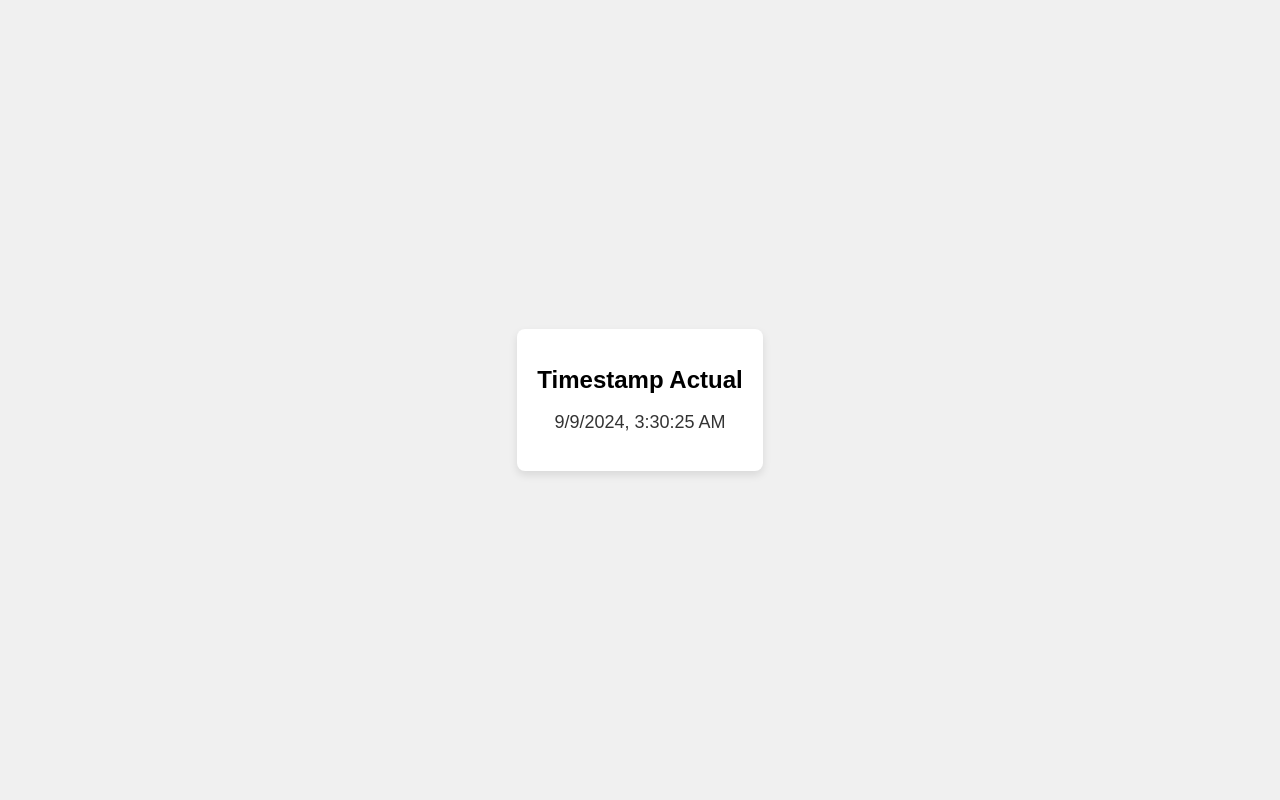
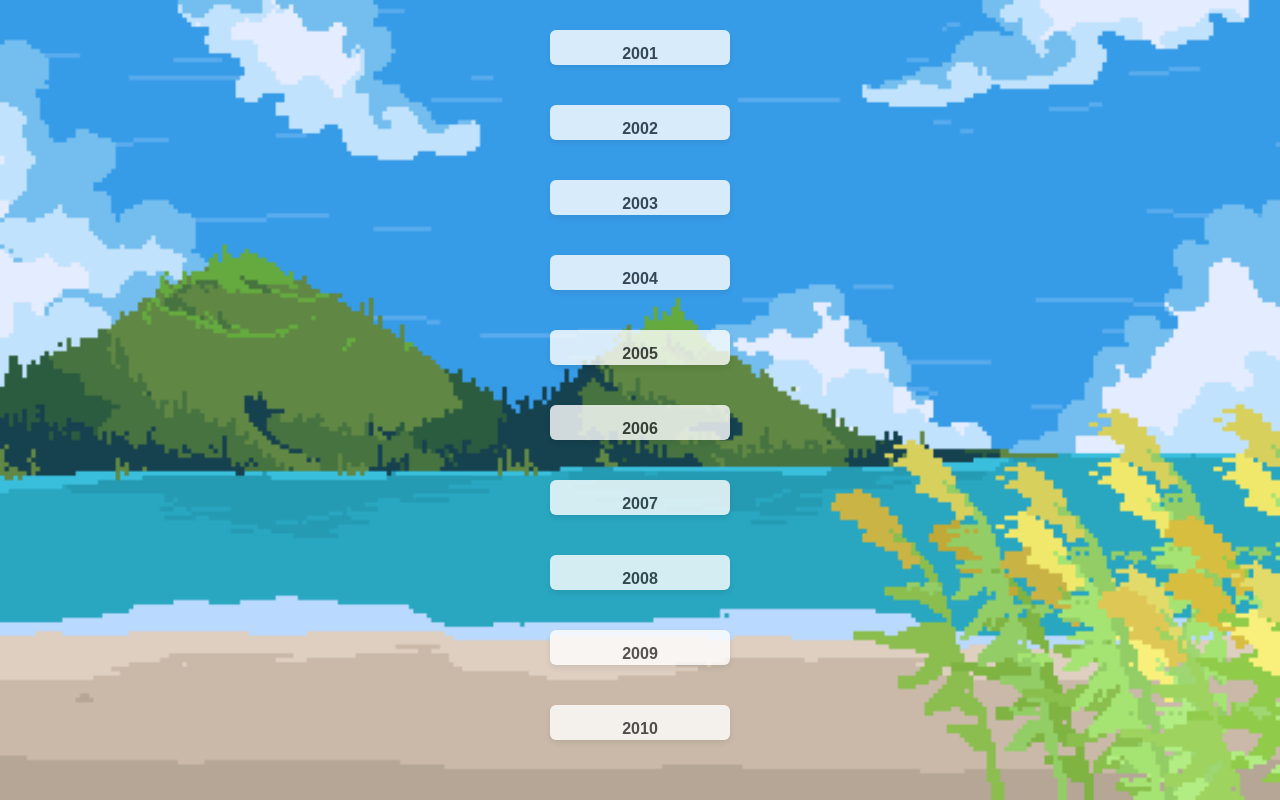
Before and after one commit to Alerodriguezmar/Alerodriguezmar.github.io, a plain HTML site: page index.html in a window 1280 px wide. Drawn offline with Linux system fonts and the light colour scheme.

Commit message:
initial page

```diff
--- a/index.html
+++ b/index.html
@@ -3,52 +3,157 @@
 <head>
     <meta charset="UTF-8">
     <meta name="viewport" content="width=device-width, initial-scale=1.0">
-    <title>Timestamp</title>
+    <title>Línea de Tiempo</title>
     <style>
+        * {
+            box-sizing: border-box;
+        }
+
         body {
             font-family: Arial, sans-serif;
-            background-color: #f0f0f0;
             margin: 0;
             padding: 0;
-            display: flex;
-            justify-content: center;
-            align-items: center;
-            height: 100vh;
+            overflow: hidden; /* Ocultar el scroll en el body */
+            height: 100vh; /* Asegurar que el body ocupe el 100% de la altura de la pantalla */
         }
 
-        .container {
-            background-color: #ffffff;
-            padding: 20px;
-            border-radius: 8px;
-            box-shadow: 0 4px 8px rgba(0, 0, 0, 0.1);
-            text-align: center;
+        .timeline {
+            position: relative;
+            margin: 0; /* Elimina márgenes para ocupar toda la pantalla */
+            padding: 0; /* Elimina relleno para ocupar toda la pantalla */
+            width: 100vw; /* Asegura que el contenedor ocupe todo el ancho de la vista */
+            height: 100vh; /* Asegura que el contenedor ocupe toda la altura de la vista */
+            overflow-y: scroll; /* Scroll interno */
+            background: url('images/playa.gif') no-repeat center center; /* Fondo GIF para el área de scroll */
+            background-size: cover; /* Ajusta el tamaño del fondo para cubrir el área */
         }
 
-        h1 {
-            font-size: 24px;
-            margin-bottom: 10px;
+        .timeline::-webkit-scrollbar {
+            display: none; /* Ocultar barra de scroll */
         }
 
-        p {
-            font-size: 18px;
-            color: #333333;
+        .timeline-item {
+            margin: 20px auto; /* Espaciado vertical entre las tarjetas */
+            position: relative;
+            padding: 10px; /* Ajustado para que las tarjetas se alineen mejor */
+            cursor: pointer; /* Cambia el cursor para indicar que es interactivo */
+            transition: all 0.3s ease; /* Transición suave para expansión */
+            width: 200px; /* Ancho reducido para las tarjetas */
+            text-align: center; /* Alineación del texto al centro */
+        }
+
+        .timeline-content {
+            background-color: #ffffff; /* Fondo blanco para las tarjetas */
+            padding: 15px;
+            border-radius: 6px;
+            box-shadow: 0 3px 6px rgba(0, 0, 0, 0.1);
+            position: relative;
+            width: 100%; /* Asegura que el contenido ocupe todo el ancho de la tarjeta */
+            max-height: 35px; /* Altura inicial de la tarjeta para mostrar solo la fecha */
+            overflow: hidden; /* Ocultar el contenido adicional */
+            opacity: 0.8; /* Opacidad inicial */
+            text-align: center; /* Alineación del texto al centro */
+        }
+
+        .timeline-item.expanded {
+            width: 400px; /* Ancho aumentado cuando está expandida */
+        }
+
+        .timeline-content.expanded {
+            max-height: 300px; /* Altura máxima al expandir */
+            opacity: 1; /* Opacidad completa */
+        }
+
+        .timeline-content h2 {
+            margin: 0;
+            color: #333;
+            font-size: 16px; /* Tamaño de fuente para la fecha */
+            /*font-weight: normal; /* Asegura que la fuente no esté en negrita */
+        }
+
+        .timeline-content p {
+            margin: 0;
+            color: #666;
         }
     </style>
 </head>
 <body>
-    <div class="container">
-        <h1>Timestamp Actual</h1>
-        <p id="timestamp"></p>
+    <!-- Elemento de audio para reproducir el sonido -->
+    <audio id="background-music" src="sounds/mar.mp3" autoplay loop>
+        Tu navegador no soporta la etiqueta de audio.
+    </audio>
+
+    <div class="timeline">
+        <div class="timeline-item">
+            <div class="timeline-content">
+                <h2>2001</h2>
+                <p>Evento importante 1</p>
+            </div>
+        </div>
+        <div class="timeline-item">
+            <div class="timeline-content">
+                <h2>2002</h2>
+                <p>Evento importante 2</p>
+            </div>
+        </div>
+        <div class="timeline-item">
+            <div class="timeline-content">
+                <h2>2003</h2>
+                <p>Evento importante 3</p>
+            </div>
+        </div>
+        <div class="timeline-item">
+            <div class="timeline-content">
+                <h2>2004</h2>
+                <p>Evento importante 4</p>
+            </div>
+        </div>
+        <div class="timeline-item">
+            <div class="timeline-content">
+                <h2>2005</h2>
+                <p>Evento importante 5</p>
+            </div>
+        </div>
+        <div class="timeline-item">
+            <div class="timeline-content">
+                <h2>2006</h2>
+                <p>Evento importante 6</p>
+            </div>
+        </div>
+        <div class="timeline-item">
+            <div class="timeline-content">
+                <h2>2007</h2>
+                <p>Evento importante 7</p>
+            </div>
+        </div>
+        <div class="timeline-item">
+            <div class="timeline-content">
+                <h2>2008</h2>
+                <p>Evento importante 8</p>
+            </div>
+        </div>
+        <div class="timeline-item">
+            <div class="timeline-content">
+                <h2>2009</h2>
+                <p>Evento importante 9</p>
+            </div>
+        </div>
+        <div class="timeline-item">
+            <div class="timeline-content">
+                <h2>2010</h2>
+                <p>Evento importante 10</p>
+            </div>
+        </div>
     </div>
 
     <script>
-        function mostrarTimestamp() {
-            const fecha = new Date();
-            document.getElementById('timestamp').textContent = fecha.toLocaleString();
-        }
-
-        // Mostrar el timestamp cuando se carga la página
-        window.onload = mostrarTimestamp;
+        document.querySelectorAll('.timeline-item').forEach(item => {
+            item.addEventListener('click', () => {
+                const content = item.querySelector('.timeline-content');
+                item.classList.toggle('expanded');
+                content.classList.toggle('expanded');
+            });
+        });
     </script>
 </body>
 </html>
```
Also changed, not shown: images/playa.gif (added), 1 other file.
